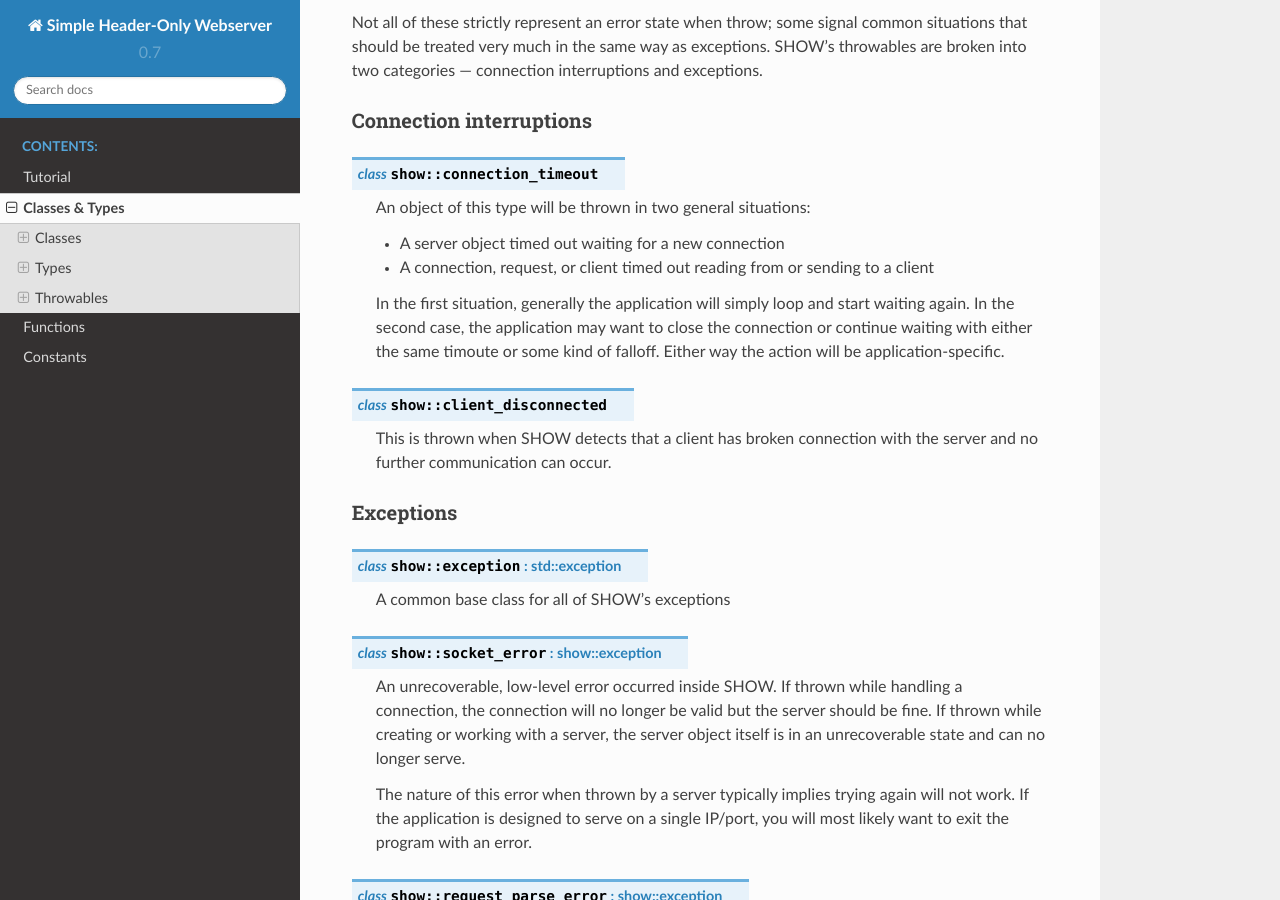
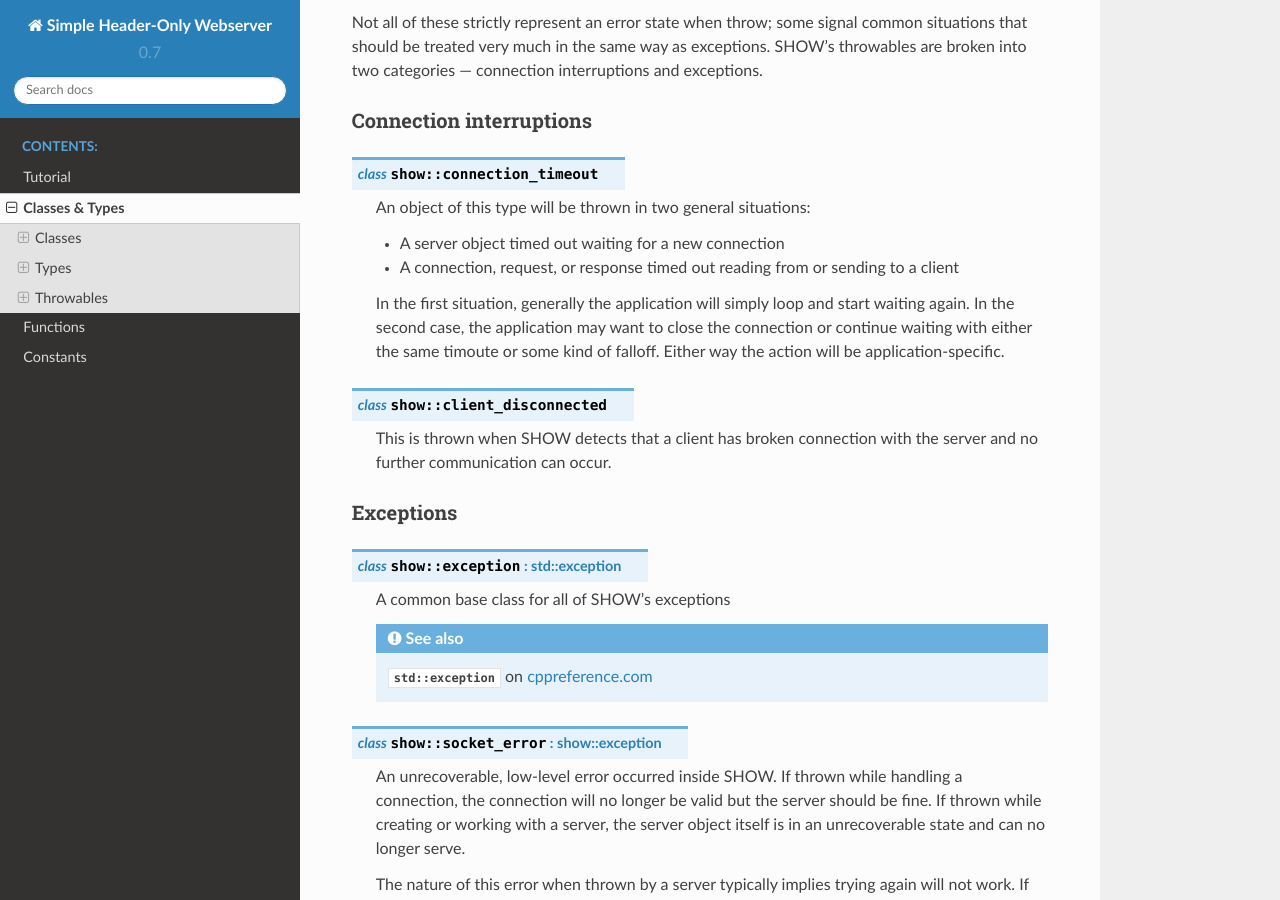
Before and after one commit to JadeMatrix/SHOW, a Sphinx documentation site: the page built from doc/Classes.rst, in a window 1280 px wide and 900 px high, scrolled down 2294 px. Built offline with Sphinx 7.4.7 and the Read the Docs theme 2.0.0, drawn with Linux system fonts in a browser that asks for light colours.

Commit message:
Fixed a typo and added a reference to `std::exception` in "Classes & Types" doc

```diff
--- a/doc/Classes.rst
+++ b/doc/Classes.rst
@@ -100,7 +100,7 @@ Connection interruptions
     An object of this type will be thrown in two general situations:
 
     * A server object timed out waiting for a new connection
-    * A connection, request, or client timed out reading from or sending to a client
+    * A connection, request, or response timed out reading from or sending to a client
 
     In the first situation, generally the application will simply loop and start waiting again.  In the second case, the application may want to close the connection or continue waiting with either the same timoute or some kind of falloff.  Either way the action will be application-specific.
 
@@ -114,6 +114,10 @@ Exceptions
 .. cpp:class:: show::exception : std::exception
 
     A common base class for all of SHOW's exceptions
+
+    .. seealso::
+
+        :cpp:type:`std::exception` on `cppreference.com <http://en.cppreference.com/w/cpp/error/exception>`_
 
 .. cpp:class:: show::socket_error : show::exception
 
```
